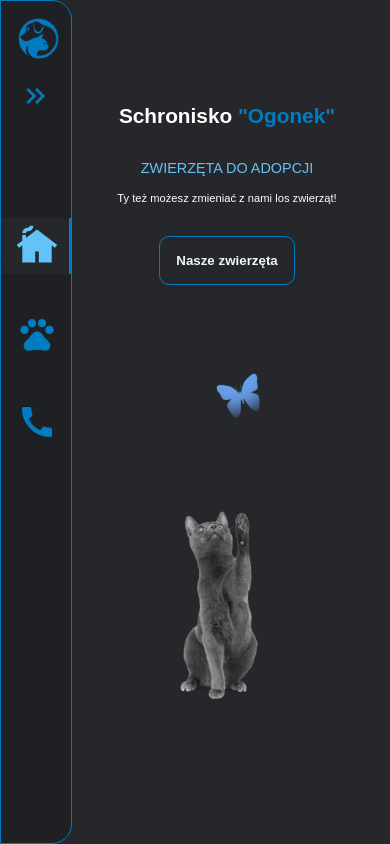
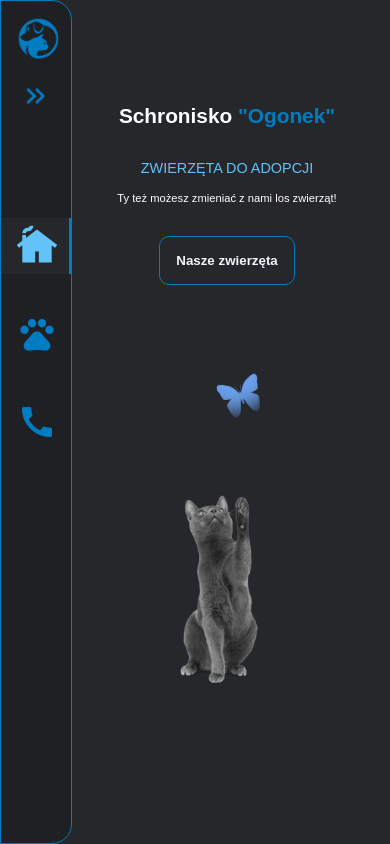
Before and after one commit to bar-85/Vue-schronisko-dla-zwierzat, a Vue app: page / in a window 390 px wide. Built offline with nearby package versions, Linux system fonts and the light colour scheme.

Commit message:
Change margin in pictures

```diff
--- a/src/views/Home.vue
+++ b/src/views/Home.vue
@@ -142,7 +142,7 @@
 			width: 100%;
 
 			.pictures {
-				margin-top: 7rem;
+				margin-top: 6rem;
 
 				.butterfly-png {
 					top: 40%;
```
